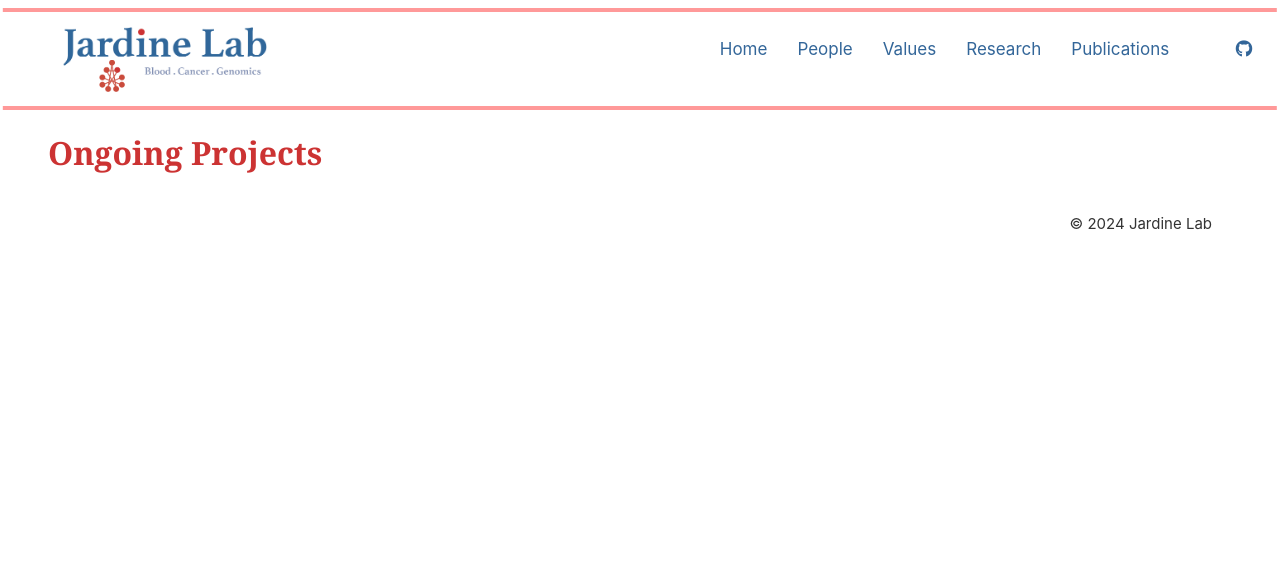
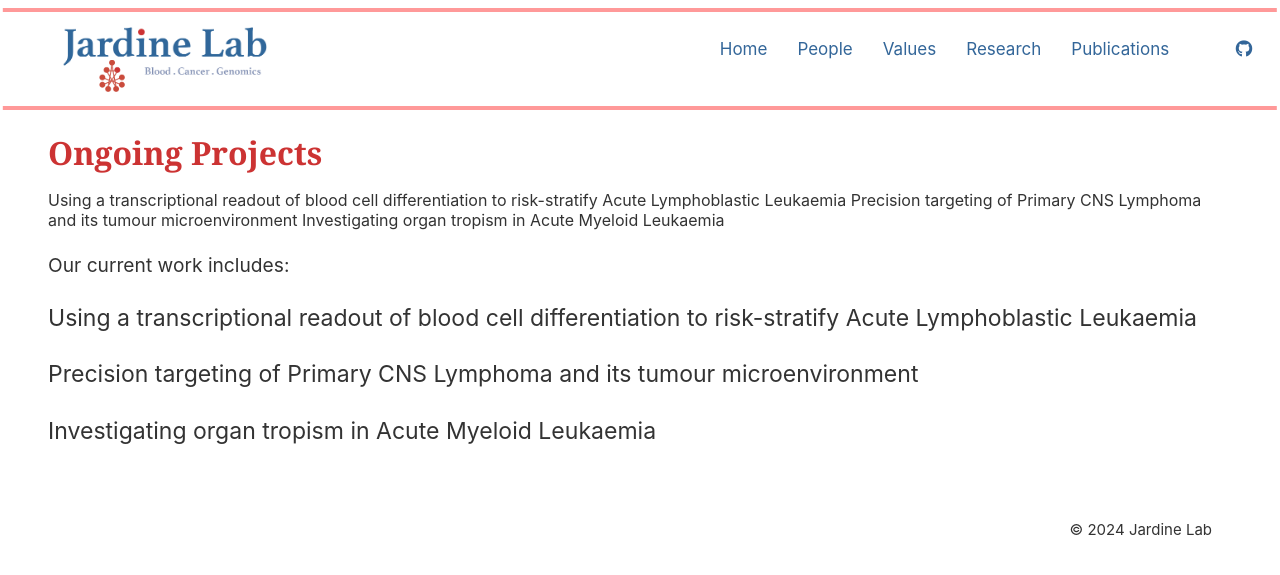
Before and after one commit to vkorak/vkorak.github.io, a Jekyll site: the page built from research.md, in a window 1280 px wide. Shown: the top 575 px of the page. Built offline with Jekyll 4.4.1, drawn with Linux system fonts in a browser that asks for light colours.

```diff
--- a/research.md
+++ b/research.md
@@ -24,4 +24,37 @@ body {
   margin-bottom: 10px;
 }
 
+.research-page-intro, .research-page-outro {
+  font-size: 1.2em;
+  margin-bottom: 50px; /* Adds space between text and team blocks */
+  line-height: 1.6;
+  text-align: left; /* Optional: center the text */
+}
+
 </style>
+
+ Using a transcriptional readout of blood cell differentiation to risk-stratify Acute Lymphoblastic Leukaemia
+ Precision targeting of Primary CNS Lymphoma and its tumour microenvironment
+Investigating organ tropism in Acute Myeloid Leukaemia
+
+
+<!-- Text before the team blocks -->
+<div class="research-page-intro">
+
+<p>Our current work includes:</p>
+
+<ul>
+  <li>
+    Using a transcriptional readout of blood cell differentiation to risk-stratify Acute Lymphoblastic Leukaemia
+  </li>
+
+  <li>
+    Precision targeting of Primary CNS Lymphoma and its tumour microenvironment
+  </li>
+
+  <li>
+    Investigating organ tropism in Acute Myeloid Leukaemia
+  </li>
+</ul>
+
+</div>
```
Also changed, not shown: values.md (+4 -4 lines), assets/img/values_icon1.jpg (renamed from assets/img/values_im1.jpg), assets/img/values_icon2.jpg (renamed from assets/img/values_im2.jpg), assets/img/values_icon3.jpg (renamed from assets/img/values_im3.jpg), assets/img/values_icon4.jpg (renamed from assets/img/values_im4.jpg).
